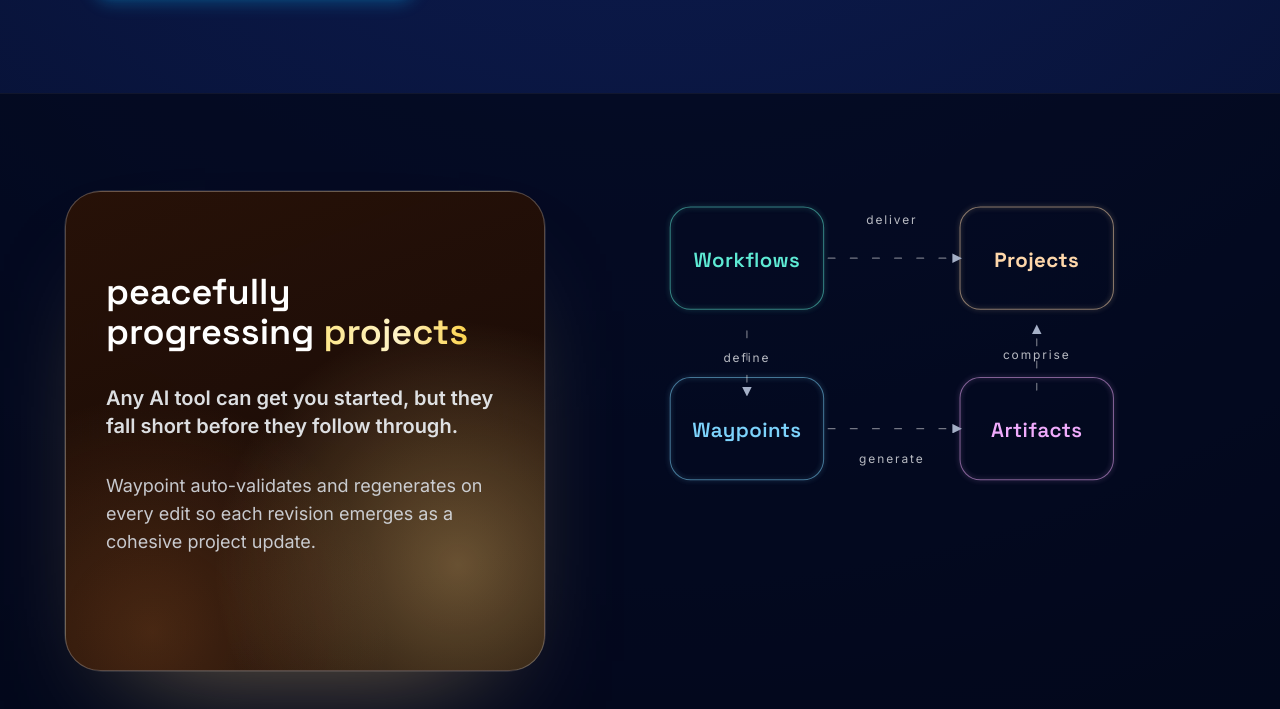
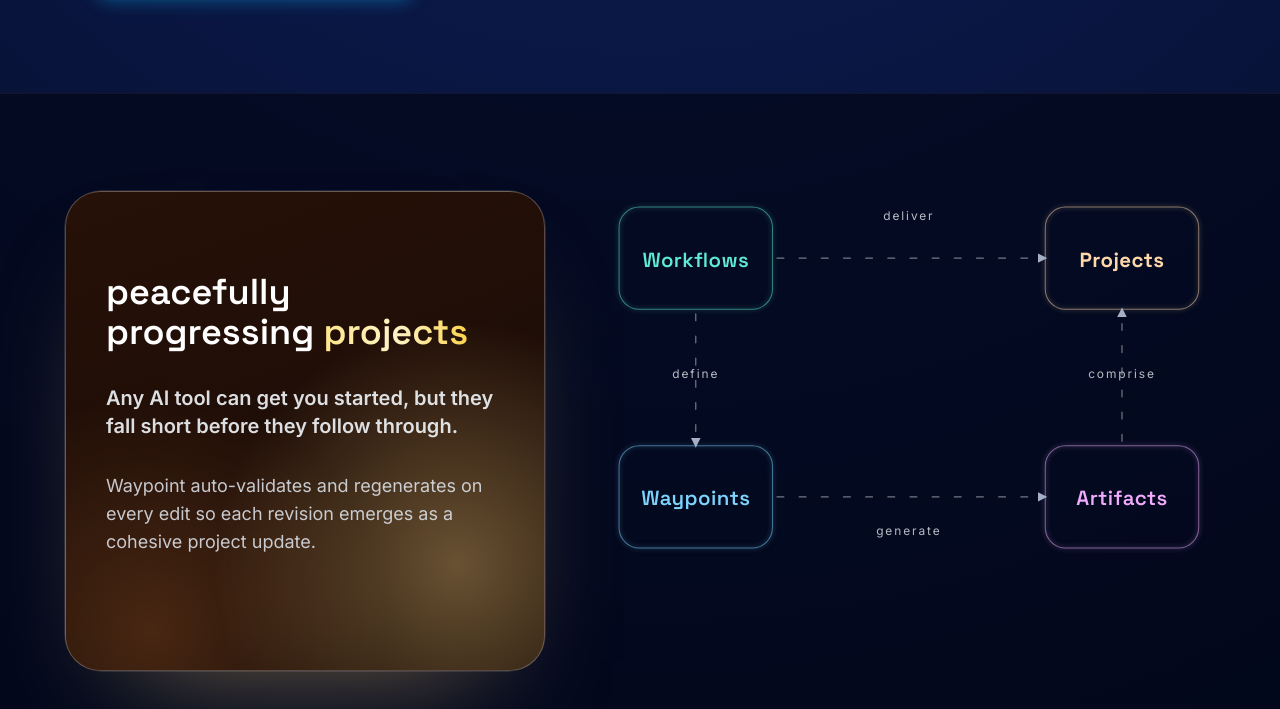
Before and after one commit to waypoint-framework/waypoint, an Astro site in the folder website/: page / in a window 1280 px wide. Shown: the part 604-1313 px from the top of the page. Built offline with nearby package versions, Linux system fonts and the light colour scheme; Astro itself is replaced by a stand-in of ours.

Commit message:
fix: cut diagram margin

```diff
--- a/website/src/components/ConceptDiagram.astro
+++ b/website/src/components/ConceptDiagram.astro
@@ -179,44 +179,44 @@
       </style>
     </defs>
 
-    <g class="node node-workflows" transform="translate(80 20)">
+    <g class="node node-workflows" transform="translate(20 20)">
       <rect class="node-rect" width="180" height="120" />
       <text class="node-label" x="90" y="70" text-anchor="middle">Workflows</text>
     </g>
 
-    <g class="node node-projects" transform="translate(420 20)">
+    <g class="node node-projects" transform="translate(520 20)">
       <rect class="node-rect" width="180" height="120" />
       <text class="node-label" x="90" y="70" text-anchor="middle">Projects</text>
     </g>
 
-    <g class="node node-waypoints" transform="translate(80 220)">
+    <g class="node node-waypoints" transform="translate(20 300)">
       <rect class="node-rect" width="180" height="120" />
       <text class="node-label" x="90" y="70" text-anchor="middle">Waypoints</text>
     </g>
 
-    <g class="node node-artifacts" transform="translate(420 220)">
+    <g class="node node-artifacts" transform="translate(520 300)">
       <rect class="node-rect" width="180" height="120" />
       <text class="node-label" x="90" y="70" text-anchor="middle">Artifacts</text>
     </g>
 
     <g class="edge-group edge-define">
-      <path class="edge-path" d="M170 160 L170 240" />
-      <text class="edge-label" x="170" y="202" text-anchor="middle">define</text>
+      <path class="edge-path" d="M110 140 L110 300" />
+      <text class="edge-label" x="110" y="220" text-anchor="middle">define</text>
     </g>
 
     <g class="edge-group edge-generate">
-      <path class="edge-path" d="M260 280 L420 280" />
-      <text class="edge-label" x="340" y="320" text-anchor="middle">generate</text>
+      <path class="edge-path" d="M200 360 L520 360" />
+      <text class="edge-label" x="360" y="405" text-anchor="middle">generate</text>
     </g>
 
     <g class="edge-group edge-comprise">
-      <path class="edge-path" d="M510 240 L510 160" />
-      <text class="edge-label" x="510" y="198" text-anchor="middle">comprise</text>
+      <path class="edge-path" d="M610 300 L610 140" />
+      <text class="edge-label" x="610" y="220" text-anchor="middle">comprise</text>
     </g>
 
     <g class="edge-group edge-deliver">
-      <path class="edge-path" d="M260 80 L420 80" />
-      <text class="edge-label" x="340" y="40" text-anchor="middle">deliver</text>
+      <path class="edge-path" d="M200 80 L520 80" />
+      <text class="edge-label" x="360" y="35" text-anchor="middle">deliver</text>
     </g>
   </svg>
 </figure>
```
